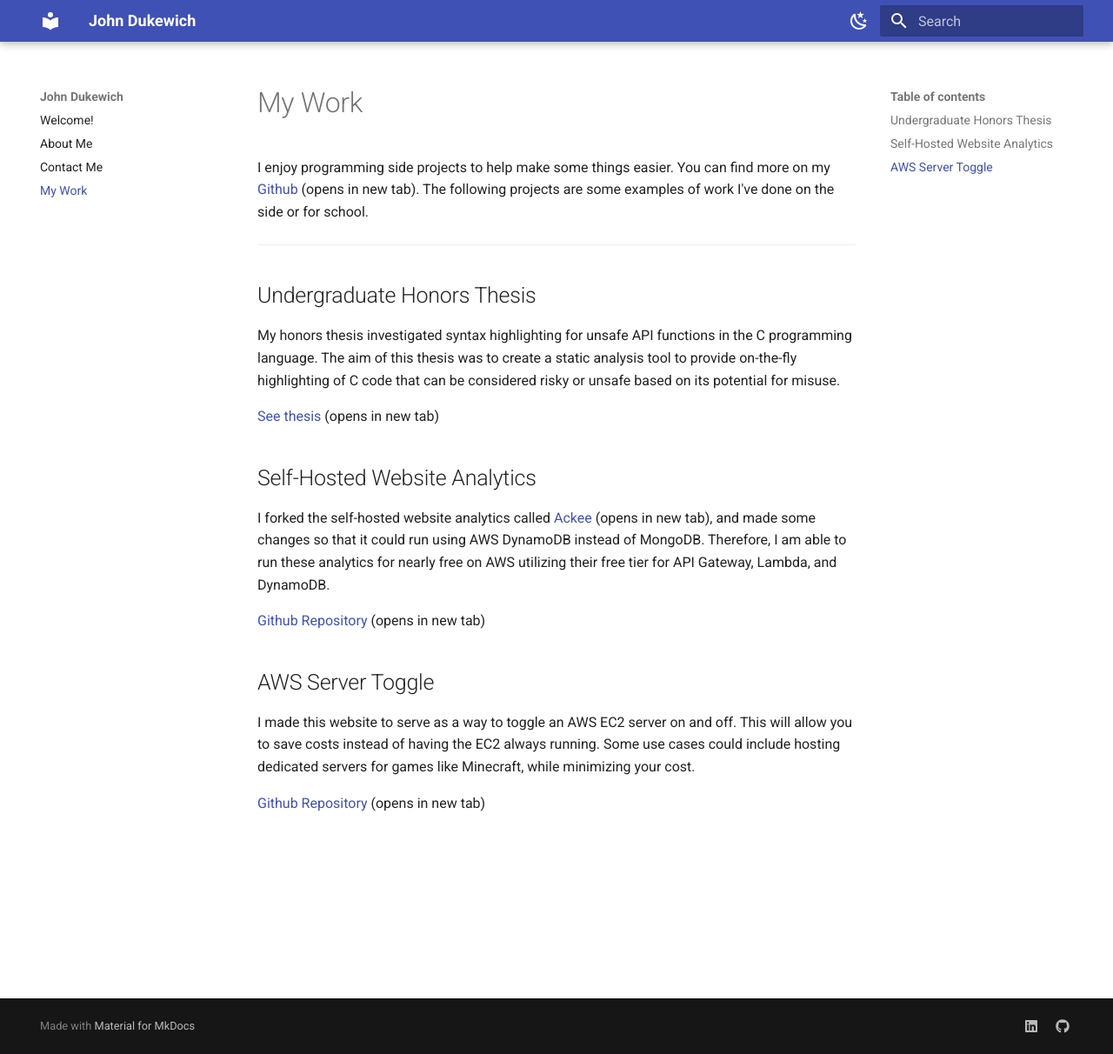
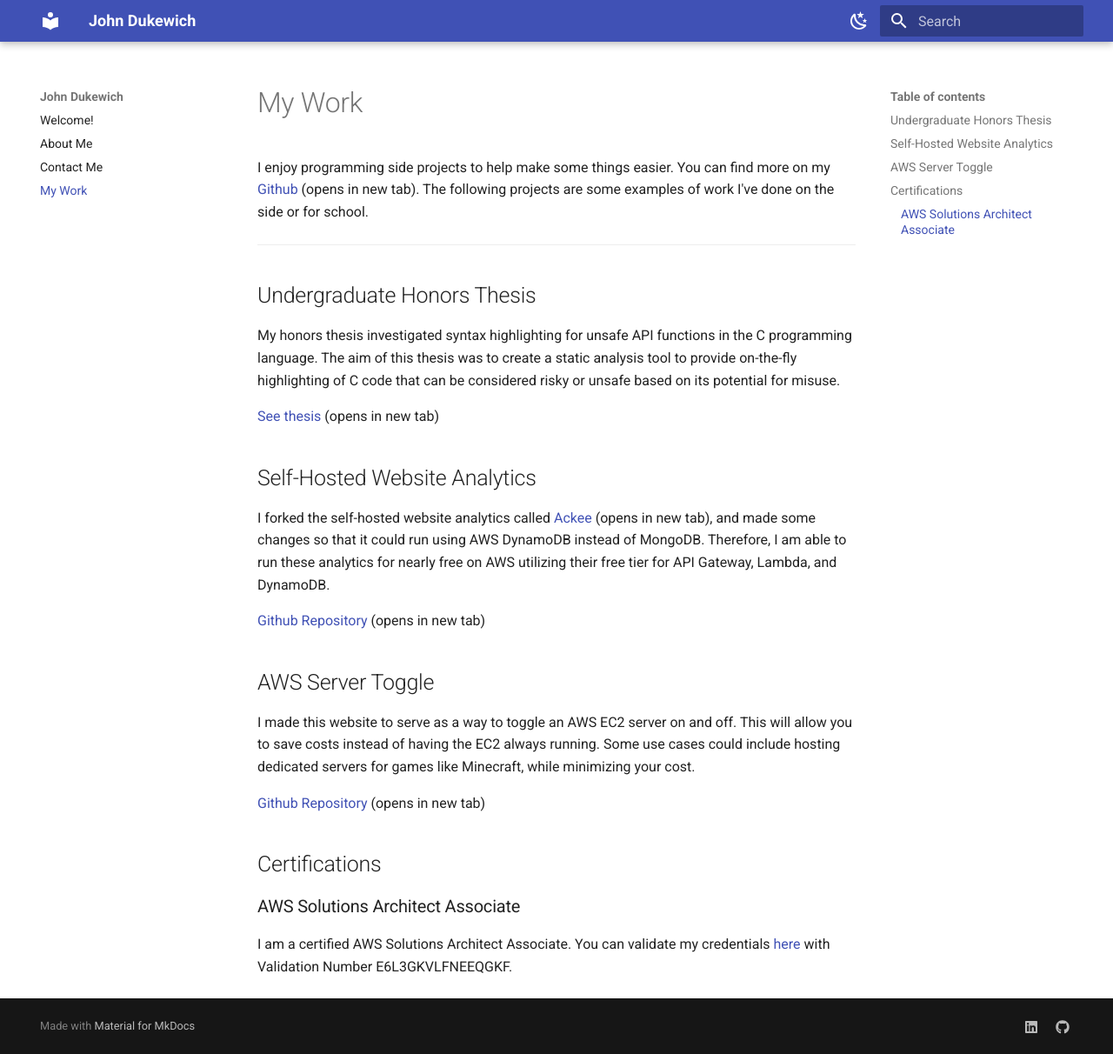
Before and after one commit to jdukewich/personal-site, an MkDocs documentation site: the page built from docs/work.md, in a window 1280 px wide and 1212 px high. Shown: the whole window at 87% size. Built offline with MkDocs 1.6.1 and Material for MkDocs 9.7.7, drawn with Linux system fonts in a browser that asks for light colours.

Commit message:
Add AWS cert

```diff
--- a/docs/work.md
+++ b/docs/work.md
@@ -18,3 +18,7 @@
 I made this website to serve as a way to toggle an AWS EC2 server on and off. This will allow you to save costs instead of having the EC2 always running. Some use cases could include hosting dedicated servers for games like Minecraft, while minimizing your cost.
 
 [Github Repository](https://github.com/jdukewich/ec2-toggle) (opens in new tab)
+
+## Certifications
+### AWS Solutions Architect Associate
+I am a certified AWS Solutions Architect Associate. You can validate my credentials [here](https://aws.amazon.com/verification) with Validation Number E6L3GKVLFNEEQGKF.
```
Also changed, not shown: docs/about.md (+2 -0 lines).
